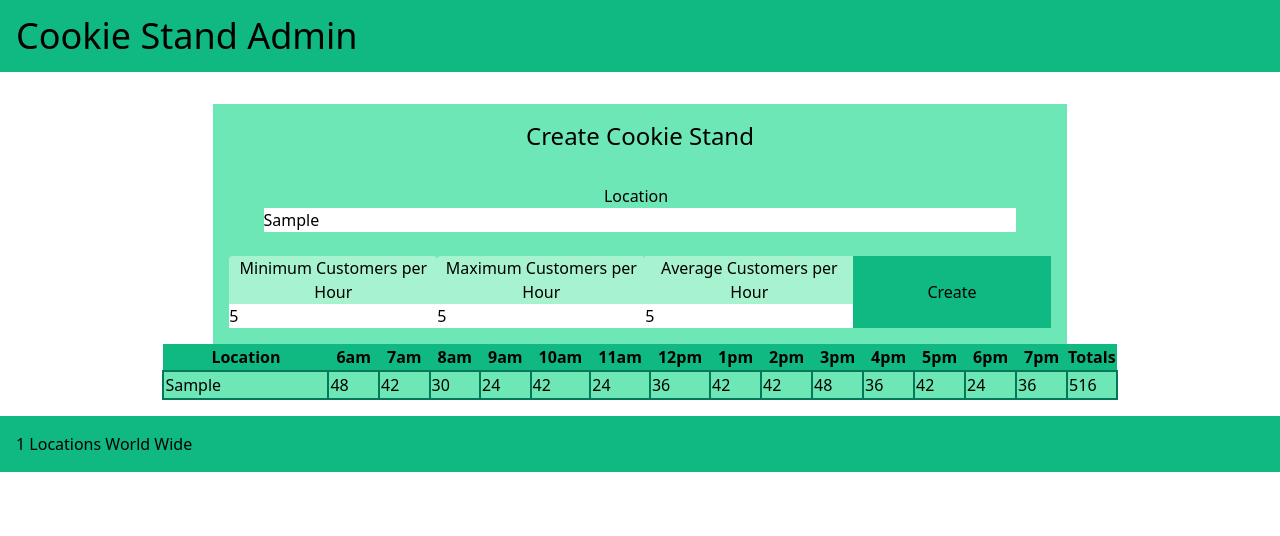
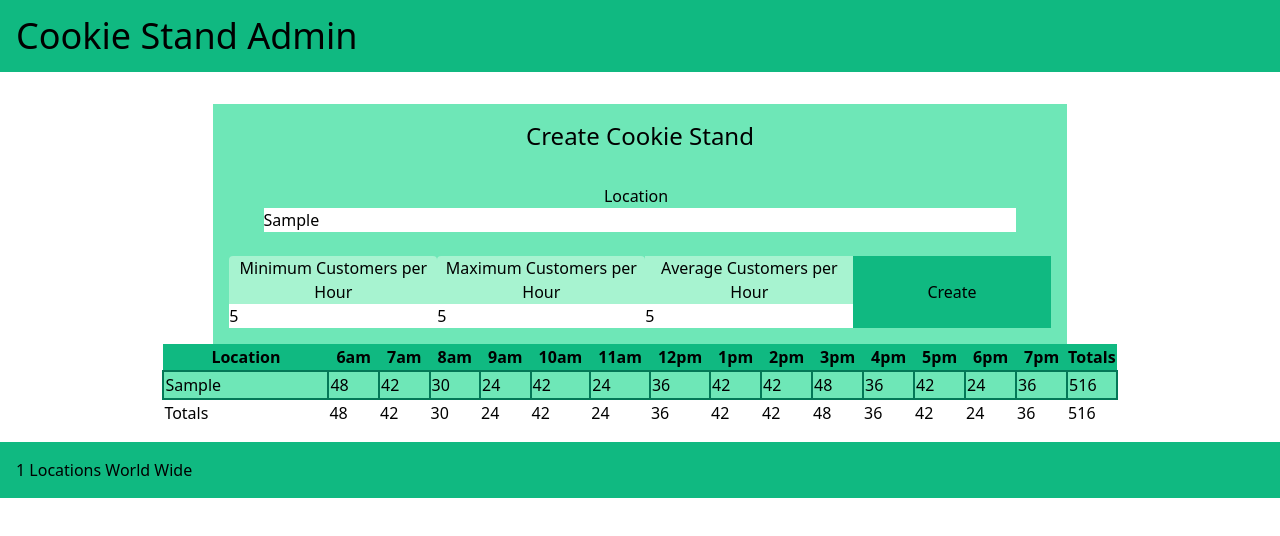
Before and after one commit to KimrAndrew/cookie-stand-admin, a Next.js app: page / in a window 1280 px wide. Both pictures are taken after typing "Sample", "5", "5", "5" into the empty fields and a click on the button "Create". Shown: the top 536 px of the page. Built offline with nearby package versions, Linux system fonts and the light colour scheme.

Commit message:
table now properly tracks totals

```diff
--- a/components/ReportTable.js
+++ b/components/ReportTable.js
@@ -1,6 +1,23 @@
+import react from 'react';
 import ReportTableRow from './ReportTableRow';
 
 export default function ReportTable(props) {
+    const hourlyTotals = [];
+    let storeWideTotal = 0;
+    props.cookieStands.forEach((cookieStand) => {
+        storeWideTotal += cookieStand.total;
+        let timeSlotsTotaled = hourlyTotals.length -1;
+        for(let timeSlot = 0; timeSlot < cookieStand.hourlySales.length; timeSlot++) {
+            const timeSlotToAdd = cookieStand.hourlySales[timeSlot];
+            if (timeSlotsTotaled < timeSlot) {
+                hourlyTotals.push(timeSlotToAdd)
+            } else {
+                hourlyTotals[timeSlot] = hourlyTotals[timeSlot] + timeSlotToAdd;
+            }
+            console.log(hourlyTotals)
+        }
+    });
+    //setHourlyTotals(updatedTotals);
     if (props.cookieStands.length > 0) {
         return (
             <table className='m-auto w-8/12'>
@@ -12,7 +29,8 @@ export default function ReportTable(props) {
                     </tr>
                 </thead>
                 <tbody>
-                        {props.cookieStands.map((location,i) => {
+                        {
+                            props.cookieStands.map((location,i) => {
                                 let color;
                                 if(i % 2 == 0) {
                                     color = 'bg-emerald-300';
@@ -20,9 +38,16 @@ export default function ReportTable(props) {
                                     color = 'bg-emerald-200'
                                 }
                                 console.log(color)
-                            return <ReportTableRow key={i} color={color} location={location}/>
+                                return <ReportTableRow key={i} color={color} location={location} />
                         })}
                 </tbody>
+                <tfoot>
+                    <tr>
+                        <td>Totals</td>
+                        {hourlyTotals.map((hourlyTotal,i) => <td key={i}>{hourlyTotal}</td>)}
+                        <td>{storeWideTotal}</td>
+                    </tr>
+                </tfoot>
             </table>
         );
     }
```
Lines whose indentation alone changed are shown as unchanged.
